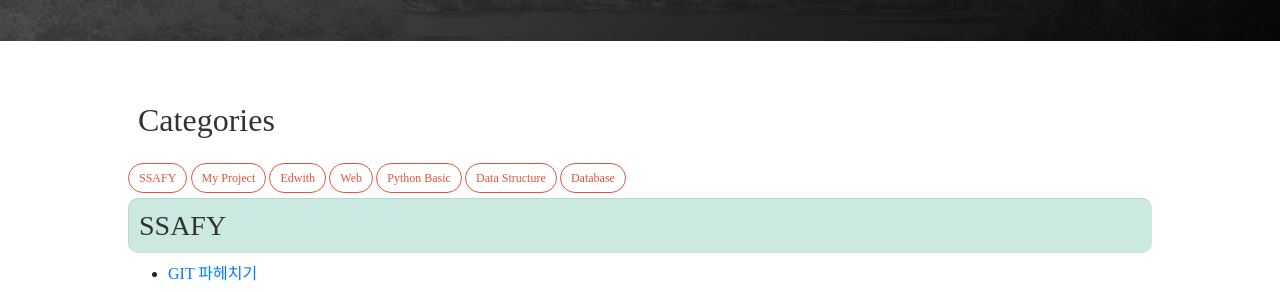
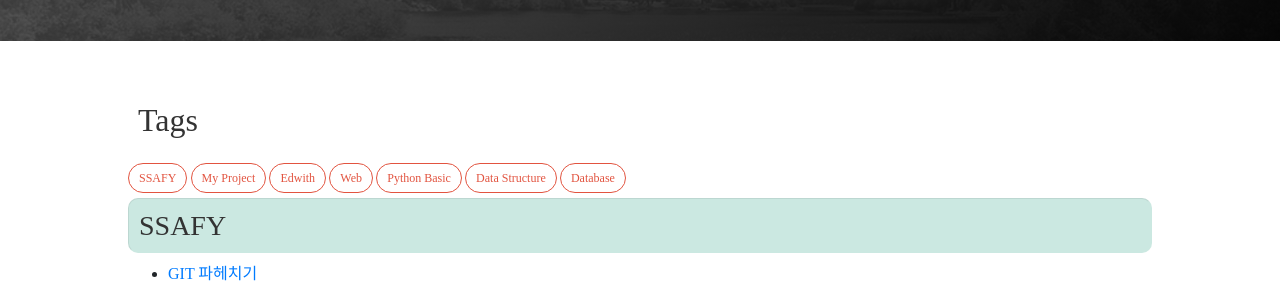
Before and after one commit to DongChanS/DongChanS.github.io, a Jekyll site: the page built from tags.md, in a window 1280 px wide and 900 px high. Shown: the part 321-613 px from the top of the window. Built offline with Jekyll 4.4.1, drawn with Linux system fonts in a browser that asks for light colours; nearby versions of some CDN libraries; some web fonts are replaced.

Commit message:
Update tags.html

```diff
--- a/_layouts/tags.html
+++ b/_layouts/tags.html
@@ -1,7 +1,7 @@
 ---
 layout: default
 ---
-<h2 style="border:none;background:none;">Categories</h2>
+<h2 style="border:none;background:none;">Tags</h2>
 <div class="tags">
 {% for tagitem in site.tags  %}
   <a href="#{{ tagitem[0] }}">{{  tagitem[0] }}</a>
```
